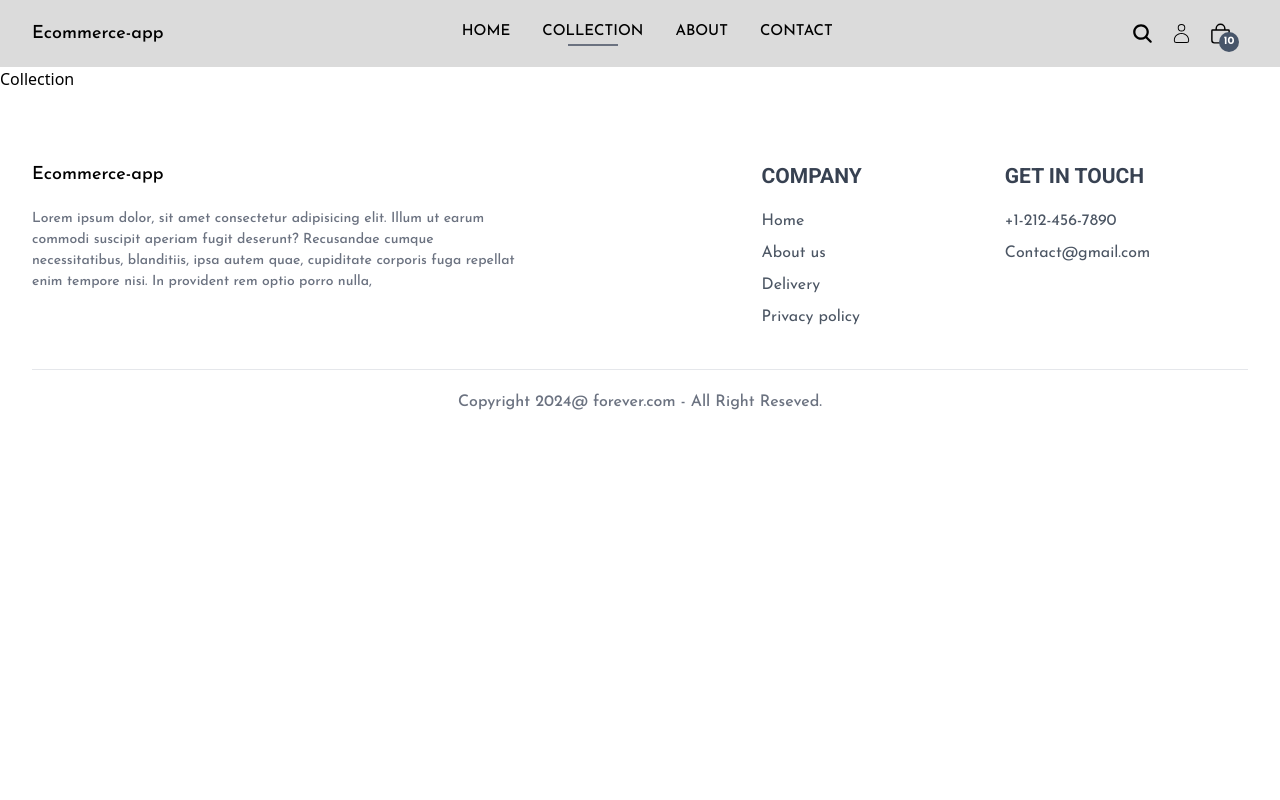
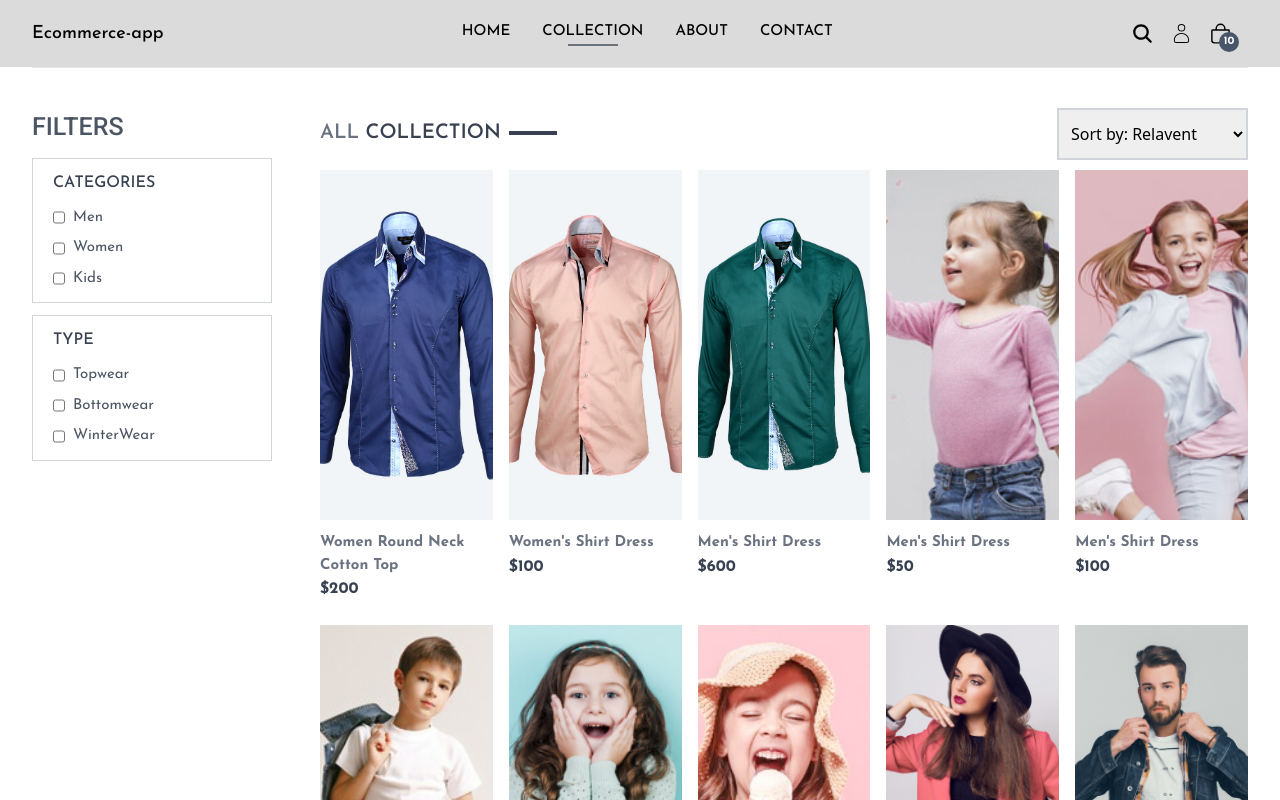
Before and after one commit to mahedi1318/ecommerce-app-1, a React (Vite) app in the folder frontend/: page /collection in a window 1280 px wide. Shown: the top 800 px of the page. Built offline with nearby package versions, Linux system fonts and the light colour scheme.

Commit message:
collection part complite

```diff
--- a/frontend/src/Data/Data.js
+++ b/frontend/src/Data/Data.js
@@ -37,7 +37,7 @@ export const products = [
         description: "Lorem ipsum dolor sit, amet consectetur adipisicing elit. Mollitia, reiciendis.",
         price: 200,
         image: prdImg1,
-        category: "Women",
+        category: "Men",
         subcategory: "Topwear",
         sizes: ["S", "M", "L", "XL", "XXL"],
         date: 1716634345448,
@@ -49,8 +49,8 @@ export const products = [
         description: "Lorem ipsum dolor sit, amet consectetur adipisicing elit. Mollitia, reiciendis.",
         price: 100,
         image: prdImg2,
-        category: "Women",
-        subcategory: "Topwear",
+        category: "Men",
+        subcategory: "Bottomwear",
         sizes: ["S", "M", "L", "XL", "XXL"],
         date: 1716634345448,
         bestseller: false,
@@ -61,7 +61,7 @@ export const products = [
         description: "Lorem ipsum dolor sit, amet consectetur adipisicing elit. Mollitia, reiciendis.",
         price: 600,
         image: prdImg3,
-        category: "Women",
+        category: "Men",
         subcategory: "Topwear",
         sizes: ["S", "M", "L", "XL", "XXL"],
         date: 1716634345448,
@@ -73,8 +73,8 @@ export const products = [
         description: "Lorem ipsum dolor sit, amet consectetur adipisicing elit. Mollitia, reiciendis.",
         price: 50,
         image: prdImg10,
-        category: "Women",
-        subcategory: "Topwear",
+        category: "kids",
+        subcategory: "Bottomwear",
         sizes: ["S", "M", "L", "XL", "XXL"],
         date: 1716634345448,
         bestseller: false,
@@ -85,8 +85,8 @@ export const products = [
         description: "Lorem ipsum dolor sit, amet consectetur adipisicing elit. Mollitia, reiciendis.",
         price: 100,
         image: prdImg11,
-        category: "Women",
-        subcategory: "Topwear",
+        category: "Kids",
+        subcategory: "Bottomwear",
         sizes: ["S", "M", "L", "XL", "XXL"],
         date: 1716634345448,
         bestseller: false,
@@ -97,8 +97,8 @@ export const products = [
         description: "Lorem ipsum dolor sit, amet consectetur adipisicing elit. Mollitia, reiciendis.",
         price: 400,
         image: prdImg12,
-        category: "Women",
-        subcategory: "Topwear",
+        category: "Kids",
+        subcategory: "Bottomwear",
         sizes: ["S", "M", "L", "XL", "XXL"],
         date: 1716634345448,
         bestseller: false,
@@ -109,8 +109,8 @@ export const products = [
         description: "Lorem ipsum dolor sit, amet consectetur adipisicing elit. Mollitia, reiciendis.",
         price: 700,
         image: prdImg13,
-        category: "Women",
-        subcategory: "Topwear",
+        category: "Kids",
+        subcategory: "WinterWear",
         sizes: ["S", "M", "L", "XL", "XXL"],
         date: 1716634345448,
         bestseller: false,
@@ -121,7 +121,7 @@ export const products = [
         description: "Lorem ipsum dolor sit, amet consectetur adipisicing elit. Mollitia, reiciendis.",
         price: 10,
         image: prdImg14,
-        category: "Women",
+        category: "Kids",
         subcategory: "Topwear",
         sizes: ["S", "M", "L", "XL", "XXL"],
         date: 1716634345448,
@@ -134,7 +134,7 @@ export const products = [
         price: 200,
         image: prdImg15,
         category: "Women",
-        subcategory: "Topwear",
+        subcategory: "WinterWear",
         sizes: ["S", "M", "L", "XL", "XXL"],
         date: 1716634345448,
         bestseller: false,
@@ -145,7 +145,7 @@ export const products = [
         description: "Lorem ipsum dolor sit, amet consectetur adipisicing elit. Mollitia, reiciendis.",
         price: 600,
         image: prdImg16,
-        category: "Women",
+        category: "Men",
         subcategory: "Topwear",
         sizes: ["S", "M", "L", "XL", "XXL"],
         date: 1716634345448,
@@ -158,7 +158,7 @@ export const products = [
         price: 100,
         image: prdImg17,
         category: "Women",
-        subcategory: "Topwear",
+        subcategory: "WinterWear",
         sizes: ["S", "M", "L", "XL", "XXL"],
         date: 1716634345448,
         bestseller: false,
@@ -169,7 +169,7 @@ export const products = [
         description: "Lorem ipsum dolor sit, amet consectetur adipisicing elit. Mollitia, reiciendis.",
         price: 100,
         image: prdImg18,
-        category: "Women",
+        category: "Kids",
         subcategory: "Topwear",
         sizes: ["S", "M", "L", "XL", "XXL"],
         date: 1716634345448,
@@ -181,8 +181,8 @@ export const products = [
         description: "Lorem ipsum dolor sit, amet consectetur adipisicing elit. Mollitia, reiciendis.",
         price: 100,
         image: prdImg19,
-        category: "Women",
-        subcategory: "Topwear",
+        category: "Men",
+        subcategory: "WinterWear",
         sizes: ["S", "M", "L", "XL", "XXL"],
         date: 1716634345448,
         bestseller: false,
@@ -193,7 +193,7 @@ export const products = [
         description: "Lorem ipsum dolor sit, amet consectetur adipisicing elit. Mollitia, reiciendis.",
         price: 100,
         image: prdImg20,
-        category: "Women",
+        category: "Kids",
         subcategory: "Topwear",
         sizes: ["S", "M", "L", "XL", "XXL"],
         date: 1716634345448,
@@ -205,8 +205,8 @@ export const products = [
         description: "Lorem ipsum dolor sit, amet consectetur adipisicing elit. Mollitia, reiciendis.",
         price: 100,
         image: prdImg21,
-        category: "Women",
-        subcategory: "Topwear",
+        category: "Men",
+        subcategory: "WinterWear",
         sizes: ["S", "M", "L", "XL", "XXL"],
         date: 1716634345448,
         bestseller: true,
@@ -218,7 +218,7 @@ export const products = [
         price: 100,
         image: prdImg22,
         category: "Women",
-        subcategory: "Topwear",
+        subcategory: "WinterWear",
         sizes: ["S", "M", "L", "XL", "XXL"],
         date: 1716634345448,
         bestseller: true,
@@ -229,8 +229,8 @@ export const products = [
         description: "Lorem ipsum dolor sit, amet consectetur adipisicing elit. Mollitia, reiciendis.",
         price: 100,
         image: prdImg23,
-        category: "Women",
-        subcategory: "Topwear",
+        category: "Kids",
+        subcategory: "Bottomwear",
         sizes: ["S", "M", "L", "XL", "XXL"],
         date: 1716634345448,
         bestseller: true,
@@ -241,7 +241,7 @@ export const products = [
         description: "Lorem ipsum dolor sit, amet consectetur adipisicing elit. Mollitia, reiciendis.",
         price: 100,
         image: prdImg24,
-        category: "Women",
+        category: "Men",
         subcategory: "Topwear",
         sizes: ["S", "M", "L", "XL", "XXL"],
         date: 1716634345448,
@@ -253,8 +253,8 @@ export const products = [
         description: "Lorem ipsum dolor sit, amet consectetur adipisicing elit. Mollitia, reiciendis.",
         price: 100,
         image: prdImg25,
-        category: "Women",
-        subcategory: "Topwear",
+        category: "Kids",
+        subcategory: "Bottomwear",
         sizes: ["S", "M", "L", "XL", "XXL"],
         date: 1716634345448,
         bestseller: true,
@@ -266,7 +266,7 @@ export const products = [
         price: 100,
         image: prdImg26,
         category: "Women",
-        subcategory: "Topwear",
+        subcategory: "Bottomwear",
         sizes: ["S", "M", "L", "XL", "XXL"],
         date: 1716634345448,
         bestseller: true,
--- a/frontend/src/pages/Collection.jsx
+++ b/frontend/src/pages/Collection.jsx
@@ -1,10 +1,146 @@
-import React from 'react'
+import React, { useContext, useEffect, useState } from 'react'
+import { IoIosArrowForward } from "react-icons/io";
+import Title from '../components/Title/Title';
+import { ShopContext } from '../context/ShopContext';
+import ProductItem from '../components/ProductItem-Part/ProductItem';
+
 
 const Collection = () => {
+
+  const {products} = useContext(ShopContext)
+  const [ filterProduct, setFilterProduct] = useState([])
+  const [showFilters, setShowFilters] = useState(false)
+  const [category, setCategory] = useState([])
+  const [subcategory, setSubCategory] = useState([])
+  const [sortType, setSortType] = useState('relavent')
+
+
+  const categoryHandeler = (e)=>{
+    if(category.includes(e.target.value)){
+      setCategory(prev=> prev.filter(item => item !== e.target.value))
+    }
+    else{
+      setCategory(prev => [...prev,e.target.value])
+    }
+  }
+
+
+  const SubCatecoryHandler = (e)=>{
+    if(subcategory.includes(e.target.value)){
+      setSubCategory(prev=> prev.filter(item => item !== e.target.value))
+    }
+    else{
+      setSubCategory(prev => [...prev,e.target.value])
+    }
+  }
+
+
+  const applyFilter = ()=>{
+    let productCopy = products.slice();
+
+    if(category.length > 0) {
+      productCopy = productCopy.filter(item => category.includes(item.category))
+    }
+
+    if(subcategory.length > 0) {
+      productCopy = productCopy.filter(item => subcategory.includes(item.subcategory))
+    }
+
+    setFilterProduct(productCopy)
+  }
+
+
+  // *******************shortProduct************
+
+  const sortProduct = ()=>{
+    let fpCopy = filterProduct.slice();
+    switch(sortType){
+      case "low-high":
+        setFilterProduct(fpCopy.sort((a,b)=>(a.price - b.price)));
+        break;
+
+        case "high-low":
+          setFilterProduct(fpCopy.sort((a,b)=>(b.price - a.price)));
+          break;
+          default:
+            applyFilter();
+            break;
+    }
+  }
+
+
+  useEffect(()=>{
+    applyFilter();
+  },[category, subcategory])
+
+  useEffect(()=>{
+    sortProduct();
+  }, [sortType])
+
   return (
+    <>
     <div>
-      Collection
+      <div className="container">
+        <div className='flex flex-col sm:flex-row gap-1 sm:gap-12 pt-10 border-t'>
+          <div className="w-60">
+            <p onClick={()=> setShowFilters(!showFilters)} className=' roboto_thin text-[25px] font-medium text-gray-600 flex items-center'>
+              FILTERS
+              <IoIosArrowForward className={`h-5 sm:hidden ${showFilters ? "rotate-90" : ""}`} />
+            </p>
+            {/* *****categoris filters***** */}
+            <div className={`border border-gray-300 py-3 pl-5 my-3 ${showFilters ? "" : "hidden"} sm:block`}>
+              <p className='mb-3 josefin_sans text-[16px] font-medium text-gray-700'>CATEGORIES</p>
+              <div className='flex flex-col gap-2 josefin_sans text-[15px] font-normal text-gray-600'>
+                <p className='flex gap-2 items-center'>
+                  <input onChange={categoryHandeler} className='w-3' type="checkbox" value={'Men'}/> Men
+                </p>
+                <p className='flex gap-2 items-center'>
+                  <input onChange={categoryHandeler} className='w-3' type="checkbox" value={'Women'}/> Women
+                </p>
+                <p className='flex gap-2 items-center'>
+                  <input onChange={categoryHandeler} className='w-3' type="checkbox" value={'Kids'}/> Kids
+                </p>
+              </div>
+            </div>
+             {/* *****Subcategoris filters***** */}
+             <div className={`border border-gray-300 py-3 pl-5 my-3 ${showFilters ? "" : "hidden"} sm:block`}>
+              <p className='mb-3 josefin_sans text-[16px] font-medium text-gray-700'>TYPE</p>
+              <div className='flex flex-col gap-2 josefin_sans text-[15px] font-normal text-gray-600'>
+                <p className='flex gap-2 items-center'>
+                  <input onChange={SubCatecoryHandler} className='w-3' type="checkbox" value={'Topwear'}/> Topwear
+                </p>
+                <p className='flex gap-2 items-center'>
+                  <input onChange={SubCatecoryHandler} className='w-3' type="checkbox" value={'Bottomwear'}/> Bottomwear
+                </p>
+                <p className='flex gap-2 items-center'>
+                  <input onChange={SubCatecoryHandler} className='w-3' type="checkbox" value={'WinterWear'}/> WinterWear
+                </p>
+              </div>
+            </div>
+          </div>
+          {/* ********************************* */}
+          <div className="flex-1">
+            <div className=' block sm:flex justify-between items-end'>
+              <div className='josefin_sans text-[20px] font-semibold '>
+                <Title text1={"ALL"} text2={"COLLECTION"}/>
+              </div>
+                <select onChange={(e)=> setSortType(e.target.value)} className='border-2  border-gray-300 text-[16px] px-2 py-3'>
+                    <option value="relavent">Sort by: Relavent</option>
+                    <option value="low-high">Sort by: Low to High</option>
+                    <option value="high-low">Sort by: High to Low</option>
+                </select>
+            </div>
+            {/* ****************product side****************** */}
+            <div className="grid grid-cols-2 sm:grid-cols-3 md:grid-cols-2 lg:grid-cols-3 xl:grid-cols-5 gap-4 gap-y-6 mt-[10px] sm:mt-[50px]'">
+              {filterProduct.map((item, index)=>(
+                <ProductItem key={index}  id={item.id} image={item.image} name={item.name} price={item.price}/>
+              ))}
+            </div>
+          </div>
+        </div>
+      </div>
     </div>
+    </>
   )
 }
 
```
